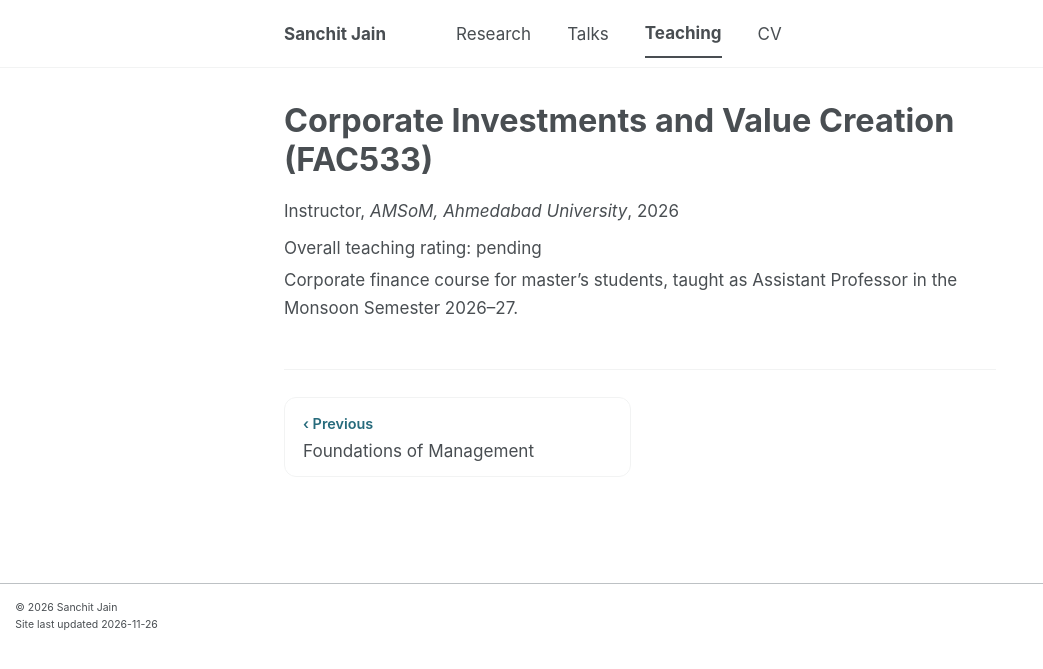
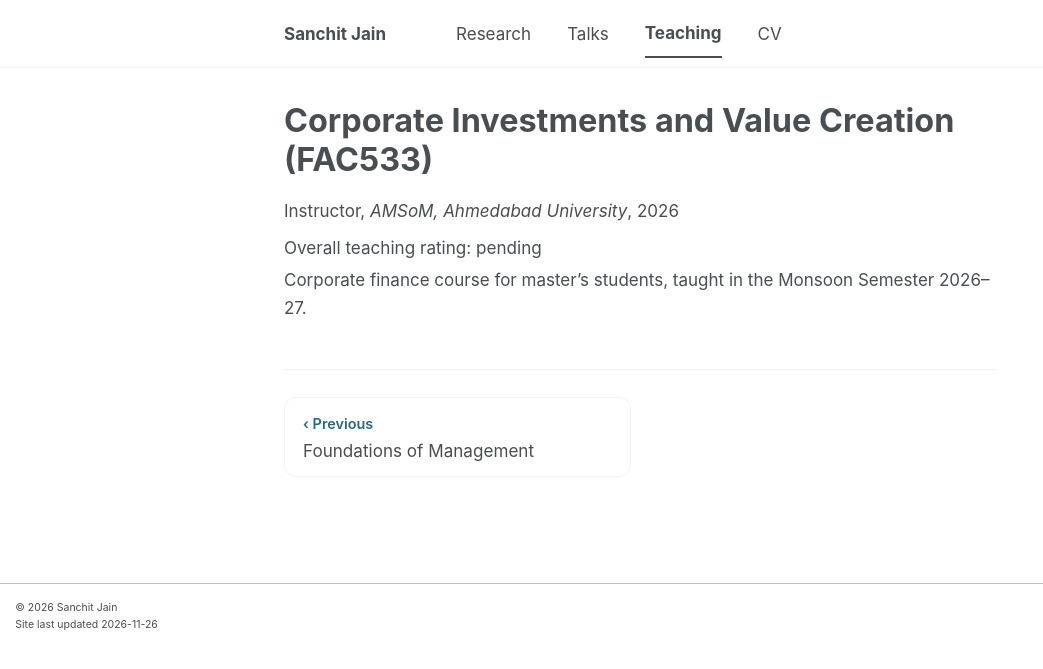
Before and after one commit to casanchitjain/casanchitjain.github.io, a Jekyll site: the page built from _teaching/2026-07-01-corporate-investments-and-value-creation.md, in a window 1280 px wide. Shown: the top 669 px of the page, without its empty margins (0-1043 px from the left). Built offline with Jekyll 4.4.1, drawn with Linux system fonts in a browser that asks for light colours; a script bundle is joined from its source files by our own code; library files that are not in the unit come from our copies.

Commit message:
Drop 'as Assistant Professor' from the FAC533 course description

```diff
--- a/_teaching/2026-07-01-corporate-investments-and-value-creation.md
+++ b/_teaching/2026-07-01-corporate-investments-and-value-creation.md
@@ -6,8 +6,8 @@ permalink: /teaching/corporate-investments-and-value-creation
 venue: "AMSoM, Ahmedabad University"
 date: 2026-07-01
 location: "Ahmedabad, India"
-excerpt: "Corporate finance course for master's students, taught as Assistant Professor in the Monsoon Semester 2026–27."
+excerpt: "Corporate finance course for master's students, taught in the Monsoon Semester 2026–27."
 rating: "pending"
 ---
 
-Corporate finance course for master's students, taught as Assistant Professor in the Monsoon Semester 2026–27.
+Corporate finance course for master's students, taught in the Monsoon Semester 2026–27.
```
